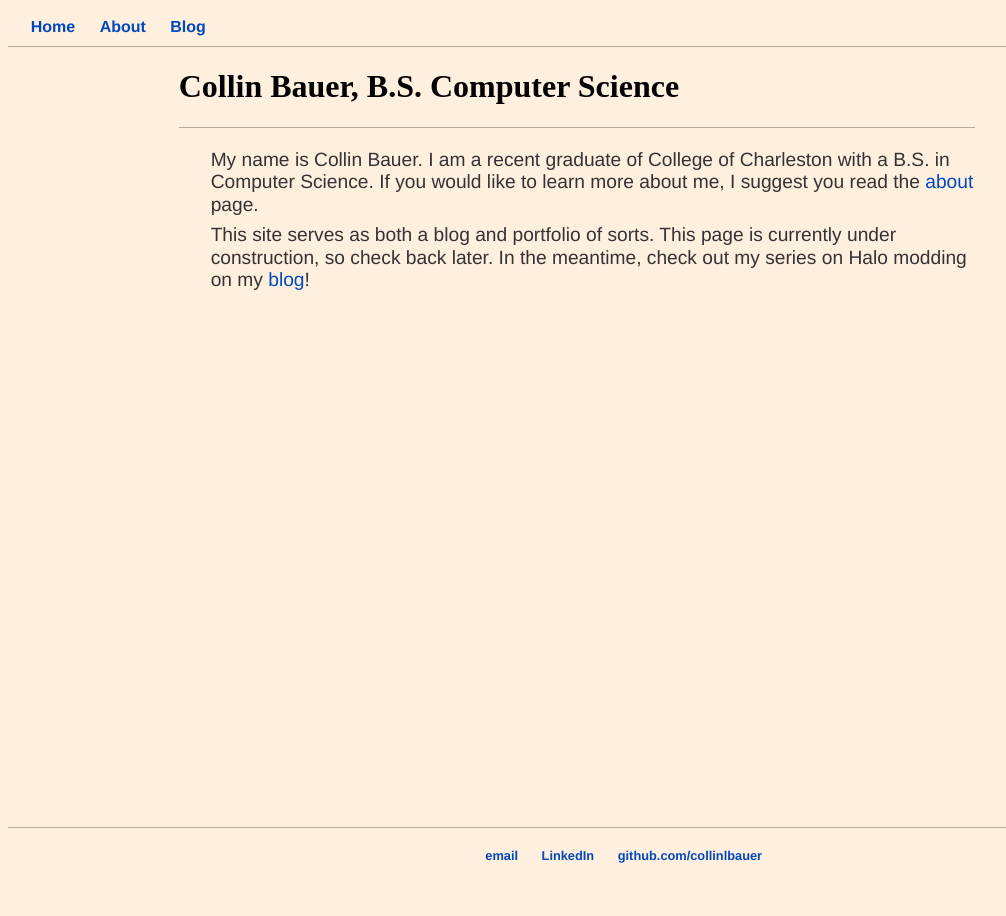
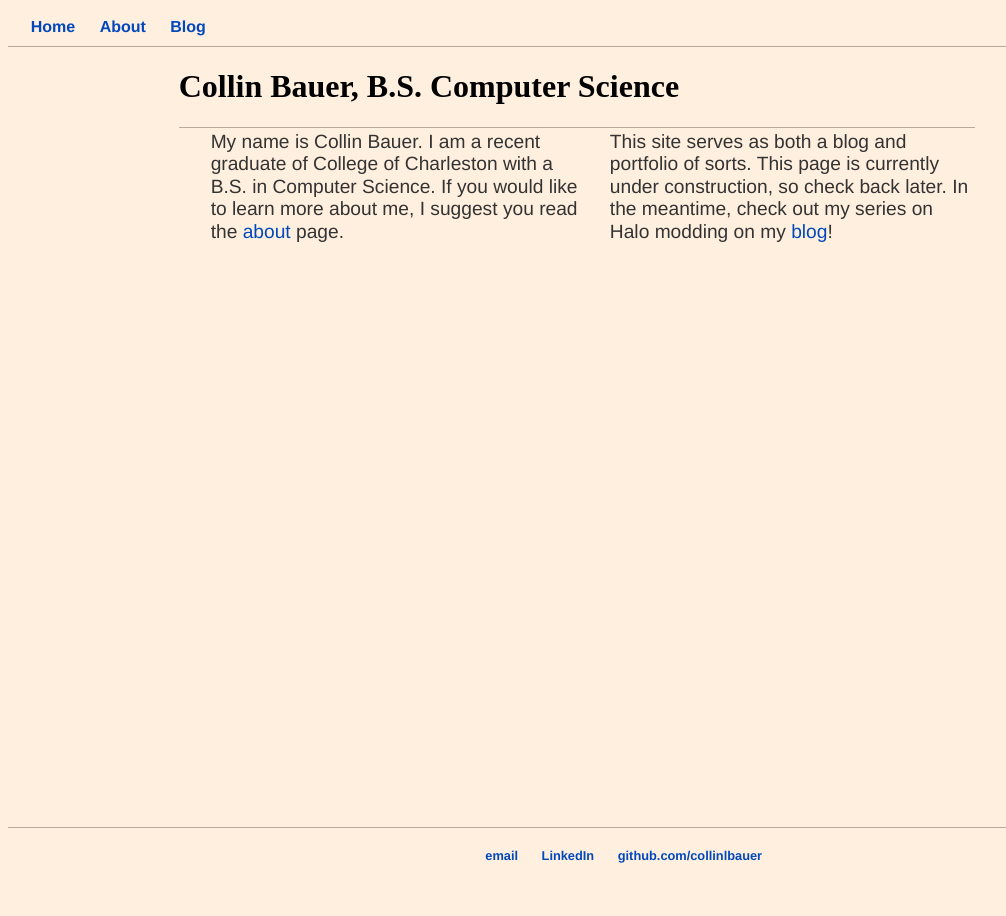
Before and after one commit to CollinLBauer/collinlbauer.github.io, a Jekyll site: the page built from index.md, in a window 1280 px wide. Shown: the whole page, without its empty margins (0-1006 px from the left). Built offline with Jekyll 4.4.1, drawn with Linux system fonts in a browser that asks for light colours.

Commit message:
getting kinda messy

```diff
--- a/_layouts/main.html
+++ b/_layouts/main.html
@@ -3,7 +3,7 @@ layout: default
 ---
 <h1>{{ page.title }}</h1>
 
-<div class="post">
+<div class="post flex">
   <br/>
   {{ content }}
   <br/>
--- a/css/main.css
+++ b/css/main.css
@@ -162,10 +162,8 @@ div.post img {
     height: 100%;
     padding: 1rem;
 }
-div.main {
-    border-top: 1px solid #b6aa9c;
-    font-family:'Helvetica', 'Arial', 'Sans-Serif';
-    display:flex
+.flex {
+    display: flex
 }
 #about-container {
     align-self: center;
```
